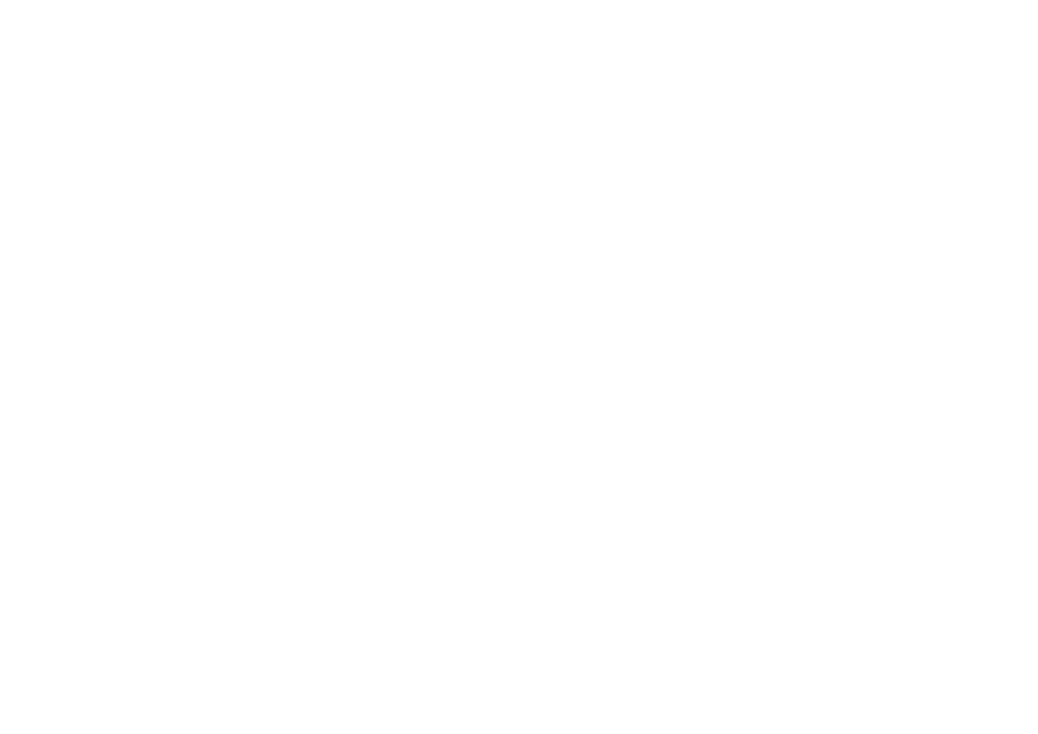
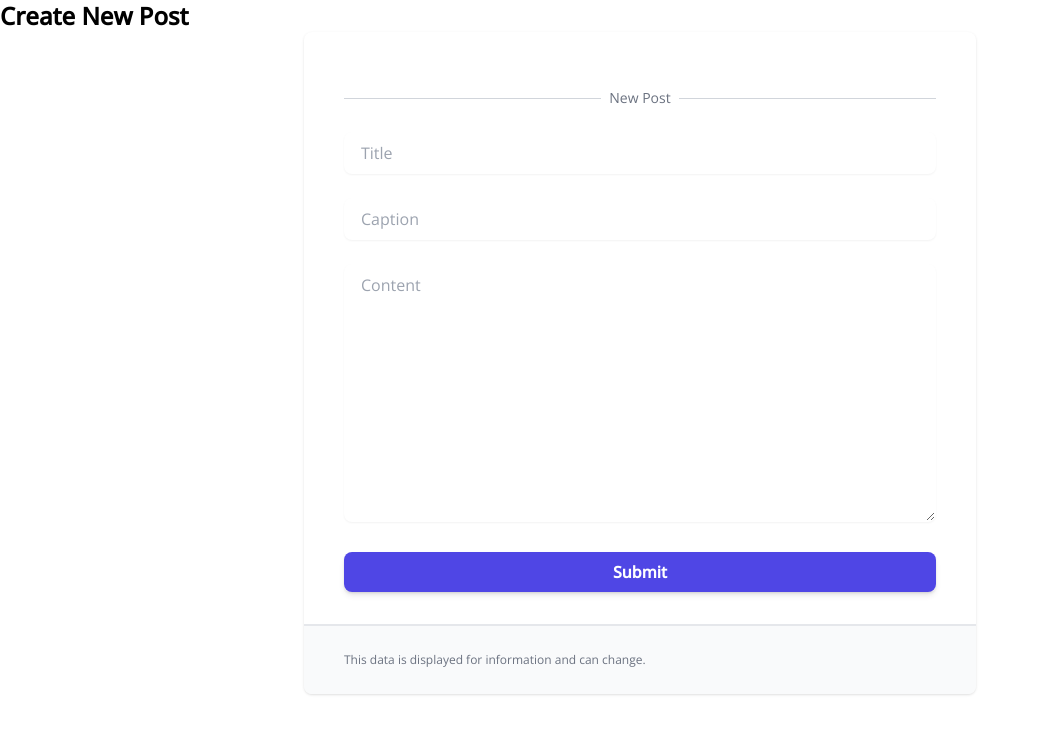
Before and after one commit to chowsowying/ICT3x03_Team36, a React (Create React App) app in the folder frontend-sit-forum-app/: page /createNewPost in a window 1280 px wide. Before the commit this address had no page. Shown: the top 734 px of the page, without its empty margins (0-1038 px from the left). Built offline with nearby package versions, Linux system fonts and the light colour scheme.

Commit message:
Fixed file names to deconflict paths

```diff
--- a/frontend-sit-forum-app/src/App.js
+++ b/frontend-sit-forum-app/src/App.js
@@ -6,7 +6,7 @@
 import UserRegisterPage from "./pages/register/UserRegisterPage";
 import LoginPage from "./pages/login/LoginPage";
 import PostsPage from './pages/Posts/PostsPage';
-import CreatePost from './pages/Posts/createPost';
+import CreateNewPost from './pages/Posts/createNewPost';
 import UserProfilePage from "./pages/profile/UserProfilePage";
 import AdminLayout from "./pages/admin/AdminLayout";
 import Admin from "./pages/admin/screens/Admin";
@@ -26,7 +26,7 @@
         <Route path="/userregister" element={<UserRegisterPage />}/>
         <Route path="/login" element={<LoginPage />}/>
         <Route path="/profile" element={<UserProfilePage />}/>
-        <Route path="/createpost" element={<CreatePost />}/>
+        <Route path="/createNewPost" element={<CreateNewPost />}/>
         <Route path="/post" element={<PostsPage />}/>
         <Route path="/admin" element={<AdminLayout />}>
           <Route index element={<Admin />} />
--- a/frontend-sit-forum-app/src/pages/Posts/container/ListPosts.jsx
+++ b/frontend-sit-forum-app/src/pages/Posts/container/ListPosts.jsx
@@ -31,7 +31,7 @@
             </div>
 
             <div className="mt-5">
-                <a href="/createPost" className="mx-auto flex items-center gap-x-2 font-bold text-primary border-2 border-primary px-6 py-3 rounded-lg">
+                <a href="/createNewPost" className="mx-auto flex items-center gap-x-2 font-bold text-primary border-2 border-primary px-6 py-3 rounded-lg">
                     <span>Create Post</span>
                     <FaArrowRight className="w-3 h-3" />
                 </a>
--- a/frontend-sit-forum-app/src/pages/Posts/createPost.jsx
+++ b/frontend-sit-forum-app/src/pages/Posts/createNewPost.jsx
@@ -3,7 +3,7 @@
 import { useSelector } from 'react-redux';
 import { useNavigate } from "react-router-dom";
 
-const CreatePost = () => {
+const CreateNewPost = () => {
     const navigate = useNavigate();
     const userState = useSelector(state => state.user);
     const handleSubmit = async (e) => {
@@ -86,4 +86,4 @@
     )
 }
 
-export default CreatePost
+export default CreateNewPost
```
